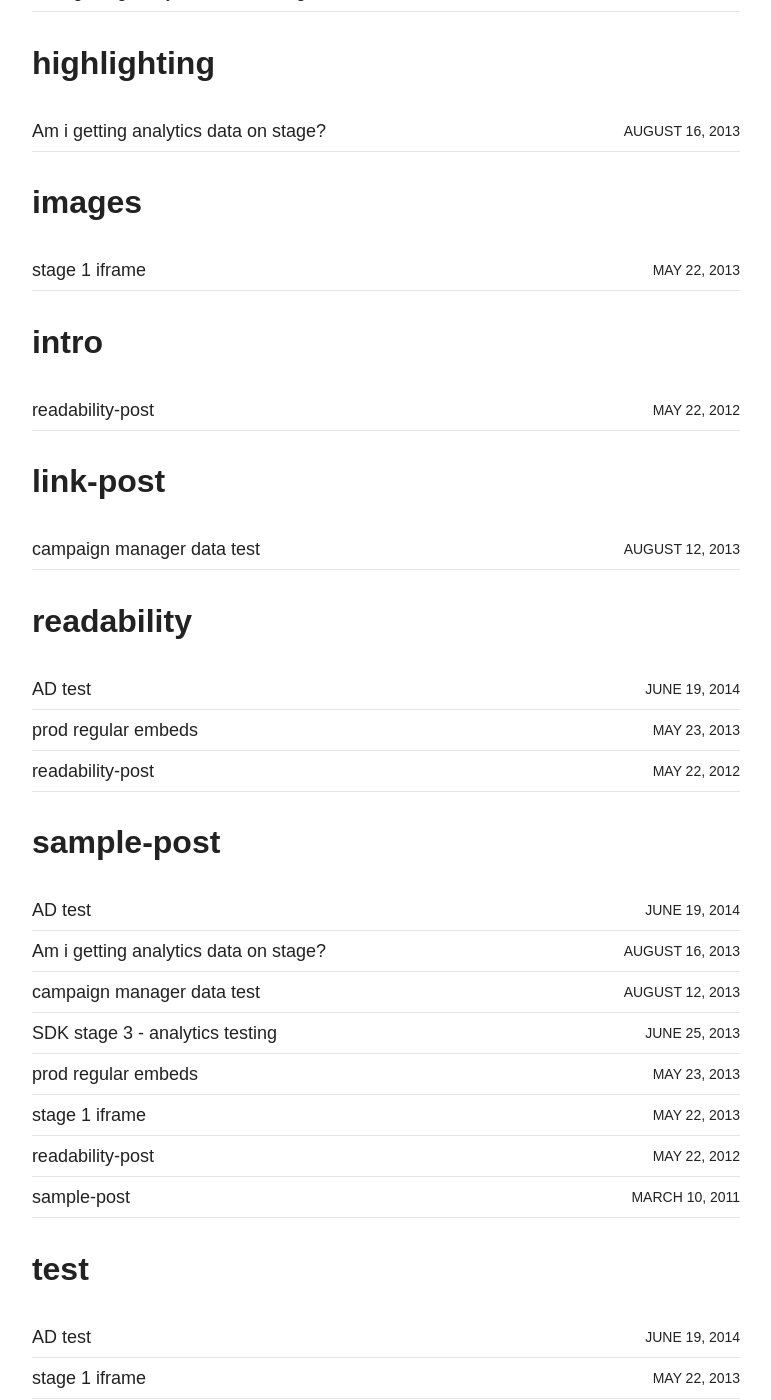
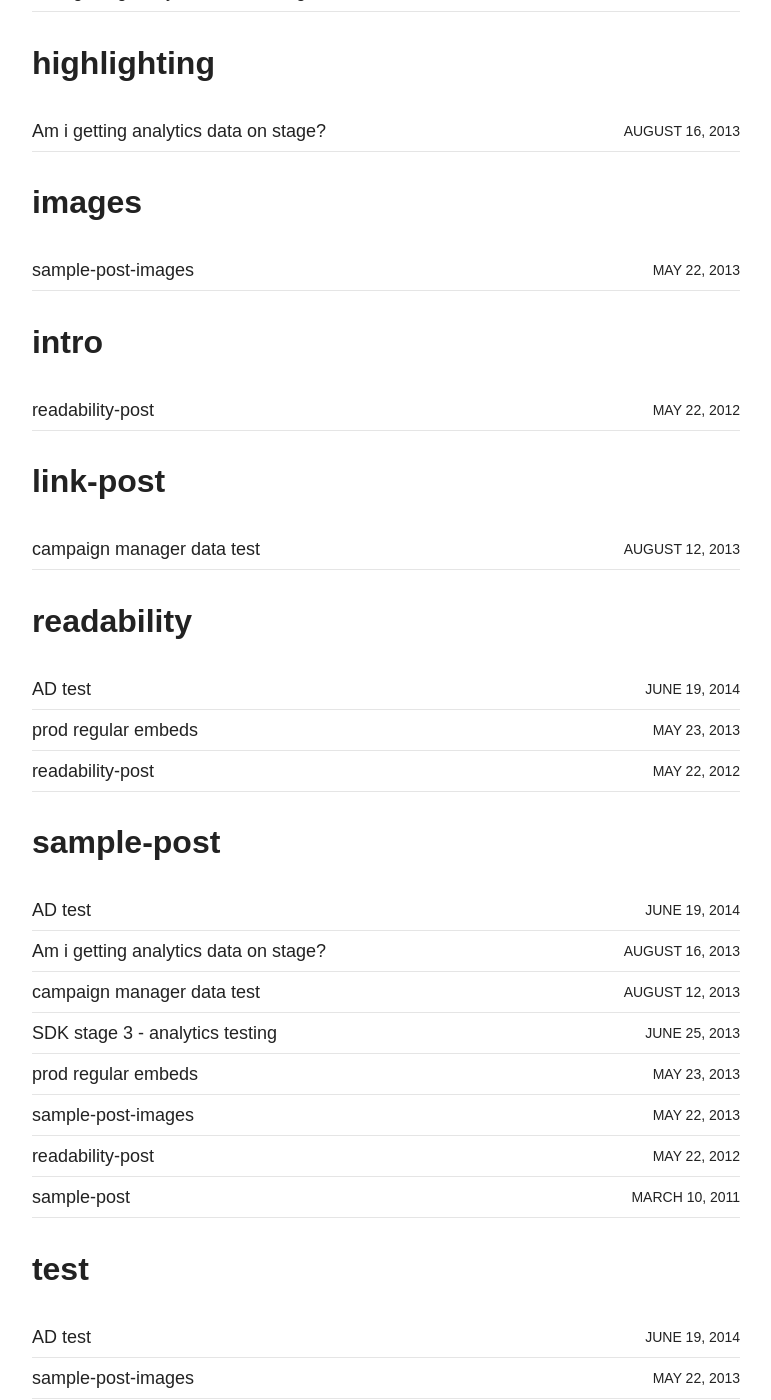
Before and after one commit to galdil/galdil.github.io, a Jekyll site: the page built from tags/index.md, in a window 1280 px wide and 1400 px high, scrolled down 766 px. Shown: the whole window, without its empty margins (254-1025 px from the left). Built offline with Jekyll 4.4.1, drawn with Linux system fonts in a browser that asks for light colours; nearby versions of some CDN libraries.

Commit message:
Update 2013-05-22-sample-post-images.md

```diff
--- a/_posts/articles/2013-05-22-sample-post-images.md
+++ b/_posts/articles/2013-05-22-sample-post-images.md
@@ -1,6 +1,6 @@
 ---
 layout: post
-title: "stage 1 iframe"
+title: "sample-post-images"
 excerpt: "Examples and code for displaying images in posts."
 categories: articles
 tags: [sample-post, images, test]
```
